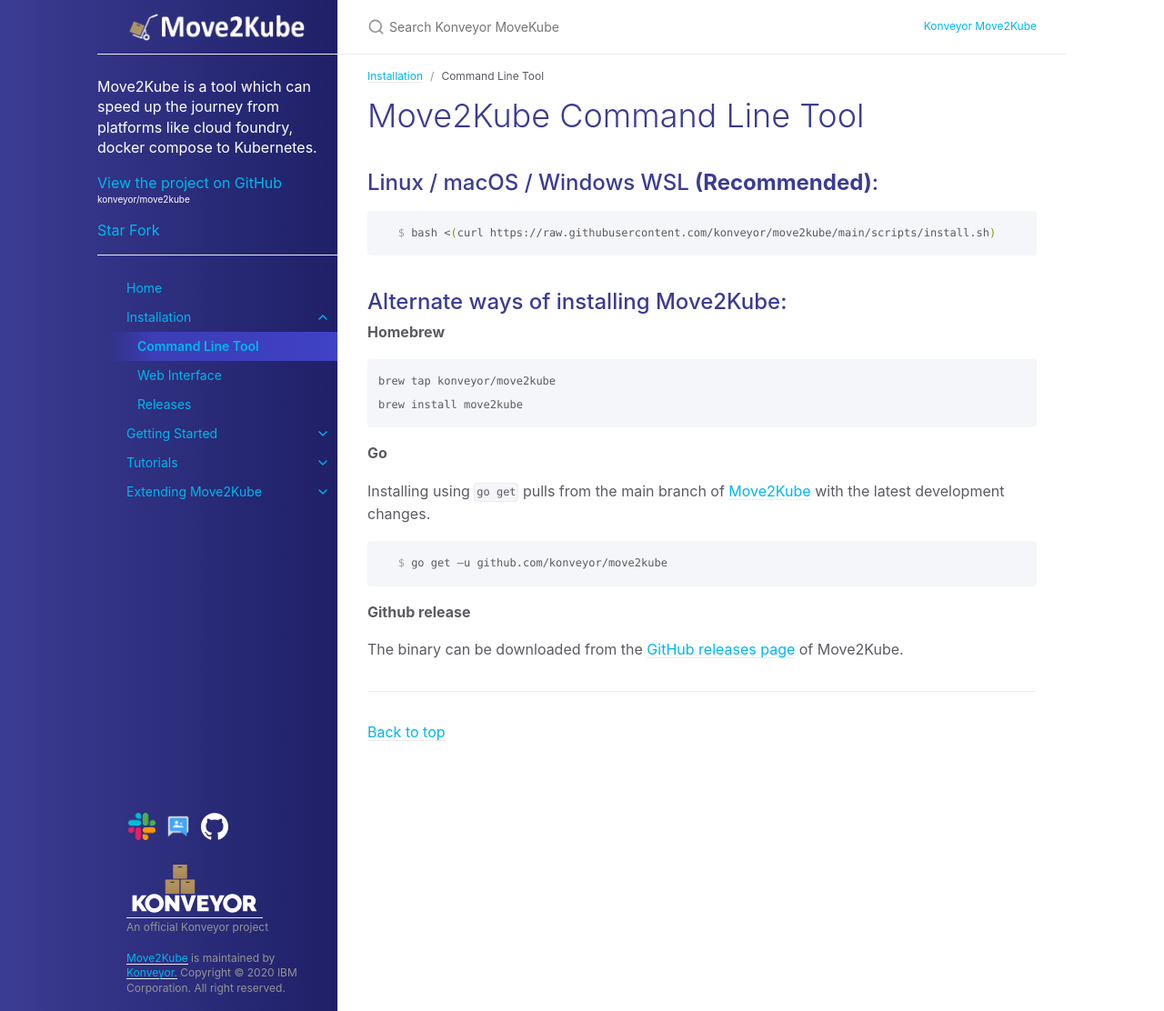
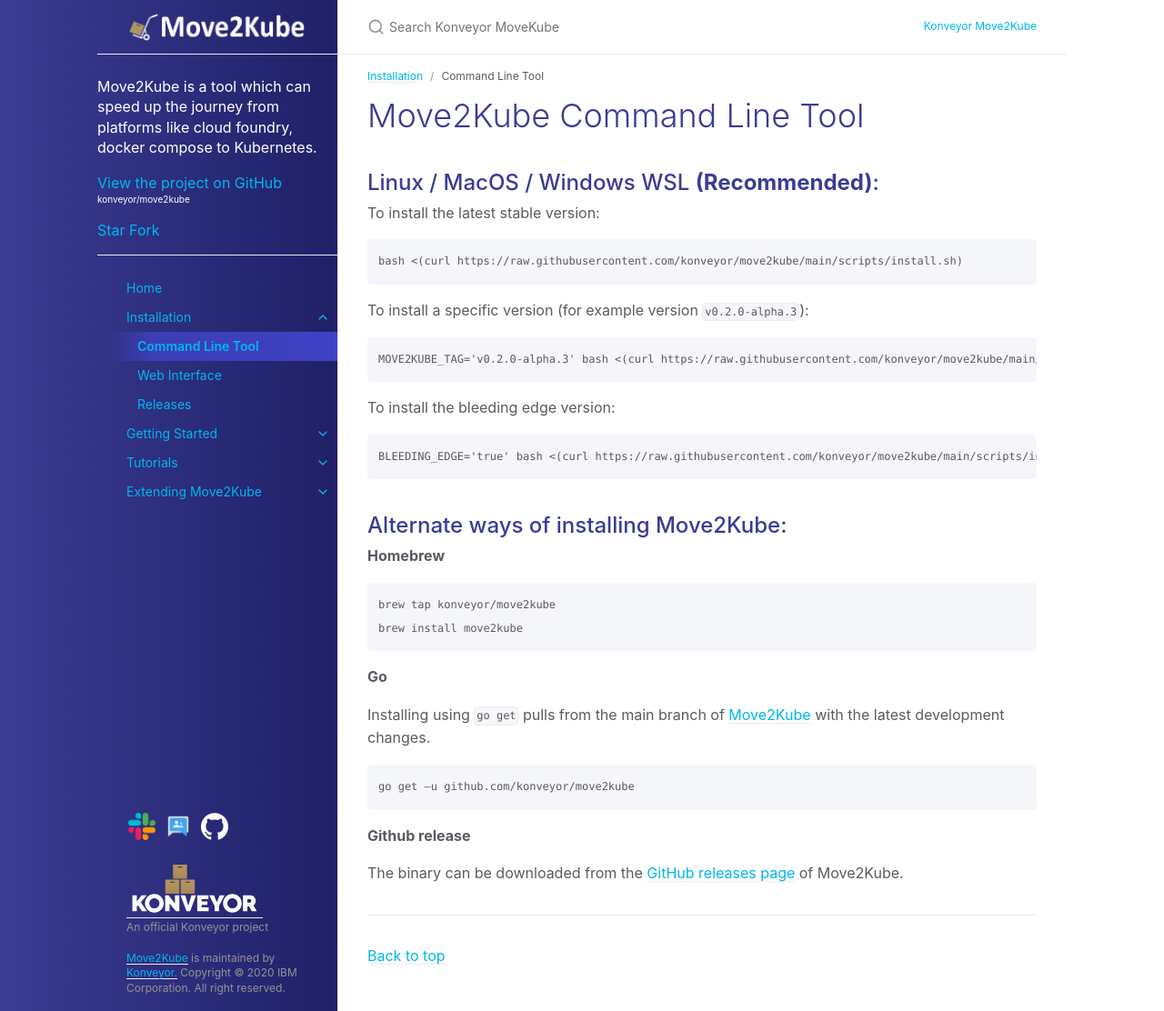
Before and after one commit to konveyor/move2kube, a Jekyll site: the page built from docs/installation/command-line-tool.md, in a window 1280 px wide and 1112 px high. Shown: the whole window at 91% size. Built offline with Jekyll 4.4.1, drawn with Linux system fonts in a browser that asks for light colours.

Commit message:
chore: update installation commands on the website
Signed-off-by: Harikrishnan Balagopal <harikrishmenon@gmail.com>

````diff
--- a/docs/installation/command-line-tool.md
+++ b/docs/installation/command-line-tool.md
@@ -8,10 +8,22 @@ nav_order: 1
 
 # Move2Kube Command Line Tool
 
-## Linux / macOS / Windows WSL **(Recommended)**:
-   ```console
-   $ bash <(curl https://raw.githubusercontent.com/konveyor/move2kube/main/scripts/install.sh)
-   ```
+## Linux / MacOS / Windows WSL **(Recommended)**:
+
+To install the latest stable version:
+```
+bash <(curl https://raw.githubusercontent.com/konveyor/move2kube/main/scripts/install.sh)
+```
+
+To install a specific version (for example version `v0.2.0-alpha.3`):
+```
+MOVE2KUBE_TAG='v0.2.0-alpha.3' bash <(curl https://raw.githubusercontent.com/konveyor/move2kube/main/scripts/install.sh)
+```
+
+To install the bleeding edge version:
+```
+BLEEDING_EDGE='true' bash <(curl https://raw.githubusercontent.com/konveyor/move2kube/main/scripts/install.sh)
+```
 
 ## Alternate ways of installing Move2Kube:
 
@@ -25,9 +37,9 @@ brew install move2kube
 **Go**
 
 Installing using `go get` pulls from the main branch of [Move2Kube](https://github.com/konveyor/move2kube) with the latest development changes.
-   ```console
-   $ go get –u github.com/konveyor/move2kube
-   ```
+```
+go get –u github.com/konveyor/move2kube
+```
 
 **Github release**
 
````
Also changed, not shown: index.md (+1 -1 lines).
